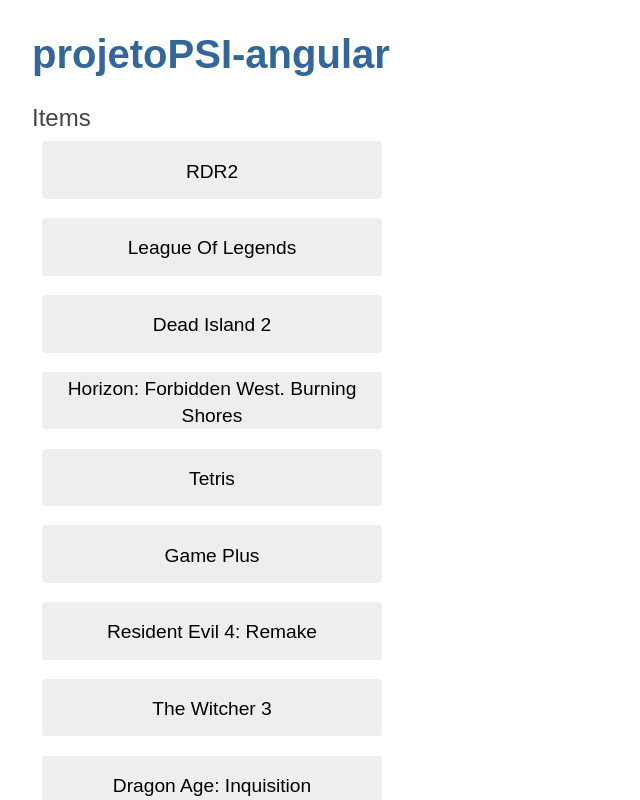
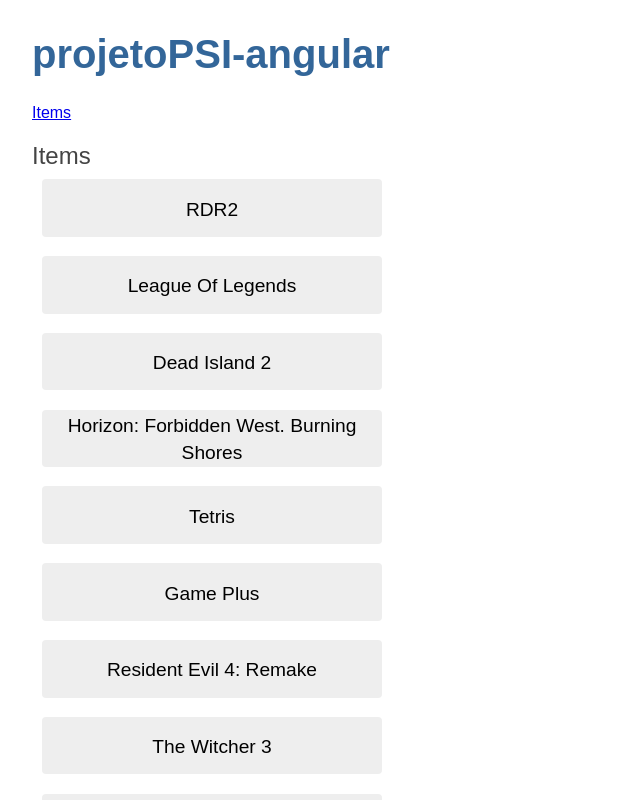
Before and after one commit to Davod3/ProjetoPSI, an Angular app in the folder projetoPSI-angular/: page /items in a window 1280 px wide. Shown: the top 800 px of the page, without its empty margins (0-640 px from the left). Built offline with nearby package versions, Linux system fonts and the light colour scheme.

Commit message:
Added navigation to items

```diff
--- a/projetoPSI-angular/src/app/app.component.html
+++ b/projetoPSI-angular/src/app/app.component.html
@@ -1,2 +1,5 @@
 <h1>{{title}}</h1>
-<app-items></app-items>
+<nav>
+  <a routerLink="/items">Items</a>
+</nav>
+<router-outlet></router-outlet>
--- a/projetoPSI-angular/src/app/app.module.ts
+++ b/projetoPSI-angular/src/app/app.module.ts
@@ -4,6 +4,7 @@
 import { AppComponent } from './app.component';
 import { ItemsComponent } from './items/items.component';
 import { ItemDetailComponent } from './item-detail/item-detail.component';
+import { AppRoutingModule } from './app-routing.module';
 
 @NgModule({
   declarations: [
@@ -12,7 +13,8 @@
     ItemDetailComponent
   ],
   imports: [
-    BrowserModule
+    BrowserModule,
+    AppRoutingModule
   ],
   providers: [],
   bootstrap: [AppComponent]
```
Also changed, not shown: projetoPSI-angular/src/app/app-routing.module.ts (added, +13 -0 lines).
